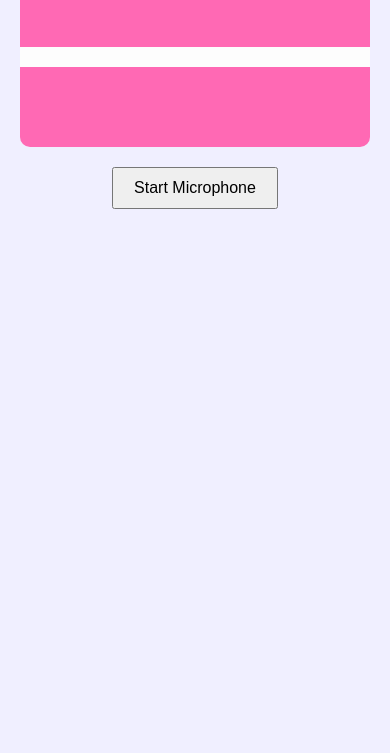
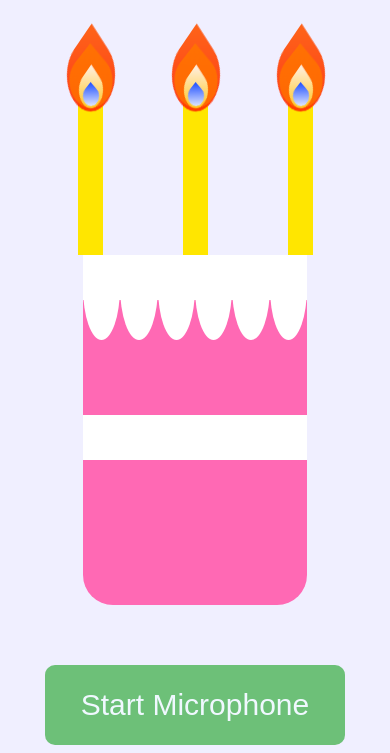
Before and after one commit to kolomiiets-maryna/happy-bday-website, a plain HTML site: page index.html in a window 390 px wide. Shown: the part 601-1354 px from the top of the page. Before the commit the page ends 844 px from the top, so only its background shows below. Drawn offline with Linux system fonts and the light colour scheme.

Commit message:
Mobile size added and headers adjustments

```diff
--- a/index.html
+++ b/index.html
@@ -171,8 +171,10 @@
     </style> -->
 </head>
 <body>
+
     <h1>🎉 Happy Birthday, Ari! 🎉</h1>
     <h2> Make a wish and blow the candles!</h2>
+
 
     <div class="cake">
         <div class="cake-base">
@@ -183,8 +185,8 @@
                 <div class="drip"></div>
                 <div class="drip"></div>
                 <div class="drip"></div>
-                <div class="drip"></div>
             </div>
+            <div class="cream-drip"></div>
             <div class="cream"></div>
         </div>
         <div class="candles-cont">
@@ -221,9 +223,9 @@
         </div>
     </div>
 
-<button onclick="startMic()">Start Microphone</button>
+<button onclick="startMic()" class="mic-button">Start Microphone</button>
 
-    <div id="message">🎊 Woohoo! May all your wishes come true ❤️🎊</div>
+    <div id="message">🎊 Woohoo! 🎊 <br>May all your wishes come true ❤️ <br> - Marina</div>
 
 <script>
         let audioContext;
@@ -245,6 +247,9 @@
 
                     isMicActive = true;
                     document.querySelector('button[onclick="startMic()"]').textContent = 'Stop Microphone';
+
+                    // start listening microphone
+                    // microphone.on('sound-detected', analyzeVolume)
                     analyzeVolume();
                 } catch (err) {
                     console.error('Error accessing microphone:', err);
@@ -268,6 +273,7 @@
         function analyzeVolume() {
             if (!isMicActive || candlesBlown) return;
 
+            console.log('analyzeVolume +++++')
             const dataArray = new Uint8Array(analyser.frequencyBinCount);
             analyser.getByteFrequencyData(dataArray);
 
--- a/style.css
+++ b/style.css
@@ -1,13 +1,18 @@
         h1 {
             /* margin-bottom: 200px; */
         }
+
+        /* .congrats {
+            text-align: center;
+        } */
+
 
 
         body {
             text-align: center;
             background-color: #f0efff;
             font-family: Arial;
-            margin-top: 50%;
+            /* margin-top: 50%; */
         }
 
         .cake {
@@ -30,13 +35,13 @@
             justify-content: space-around;
             position: absolute;
             top: 0;
-            width: 100%;
+            width: 100.5%;
             height: 30px;
         }
 
         .drip {
-            width: 50px;
-            height: 50px;
+            width: 150px;
+            height: 60px;
             background: white;
             /* border-radius: 50%; */
             border-radius: 0 0 80% 80% /  0 0 100% 100%;
@@ -45,7 +50,7 @@
         .cream {
             display: flex;
             position: absolute;
-            background: rgb(253, 253, 253);
+            background: rgb(255, 255, 255);
             margin-top: 100px;
             width: 350px;
             height: 20px;
@@ -198,8 +203,6 @@
         }
         }
 
-
-
         #message {
             display: none;
             font-size: 2em;
@@ -207,8 +210,93 @@
             margin-top: 20px;
         }
 
-        button {
+        .mic-button {
             margin-top: 20px;
             padding: 10px 20px;
             font-size: 16px;
+            background-color: #6dc078;
+            color: aliceblue;
+            border: none;
+            border-radius: 10px;
         }
+
+        @media screen and (max-width: 1000px)  {
+            h1 {
+                font-size: 70px;
+            }
+
+            h2 {
+                font-size: 40px;
+            }
+
+            body {
+                margin-top: 50%;
+            }
+
+            .cake {
+                margin-top: 280px;
+                height: 350px;
+            }
+
+            .cake-base {
+                width: 60%;
+                height: 100%;
+                border-radius: 30px;
+            }
+
+            .icing {
+                width: 100%;
+                /* height: 100px;  */
+            }
+
+            .drip {
+                width: 200px;
+                height: 85px;
+            }
+
+            .cream {
+                margin-top: 160px;
+                width: 100%;
+                height: 45px;
+            }
+
+            .cream-drip {
+                display: flex;
+                position: absolute;
+                background: rgb(255, 255, 255);
+                width: 100%;
+                height: 45px;
+            }
+
+            .candles-cont {
+                top: -170px;
+            }
+
+            .candle {
+                width: 25px;
+                height: 170px;
+                top: -40px;
+                margin: 0 40px;
+            }
+
+            .fire {
+                width: 60px;
+                height: 60px;
+                top: -40px;
+                left: -17px;
+            }
+
+            #message {
+
+                font-size: 40px;
+
+                margin-top: 20px;
+            }
+
+            .mic-button {
+                margin-top: 60px;
+                font-size: 30px;
+                width: 300px;
+                height: 80px;
+            }
+        }
```
